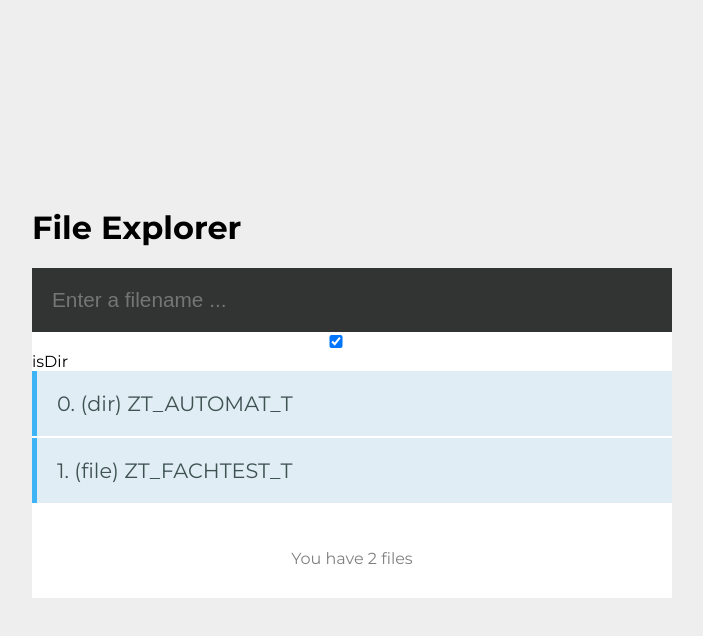
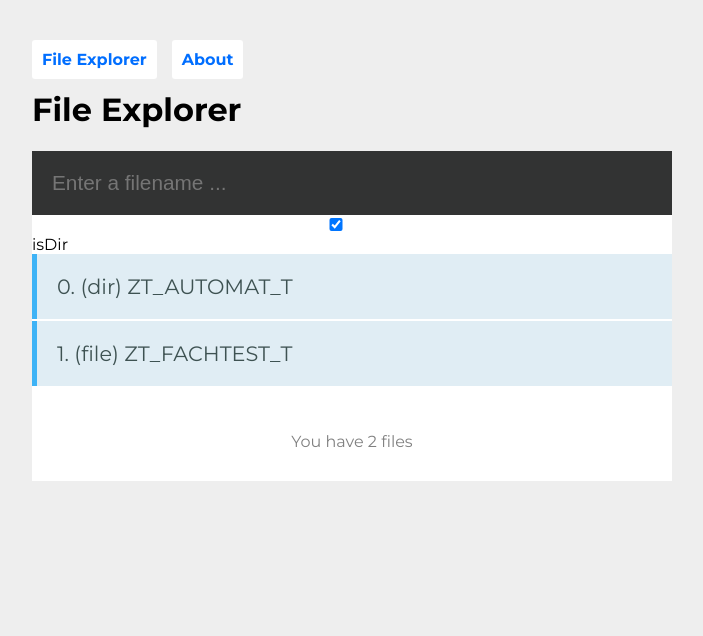
Before and after one commit to roebi/file-explorer-client-vue-electron, a Vue app: page /#/ in a window 1280 px wide. Shown: the top 636 px of the page, without its empty margins (288-991 px from the left). Built offline with nearby package versions, Linux system fonts and the light colour scheme; a small style sheet from the web is missing.

Commit message:
vue-router: client routing for components added. nav added.

```diff
--- a/package.json
+++ b/package.json
@@ -10,7 +10,8 @@
   },
   "dependencies": {
     "vee-validate": "^2.1.0-beta.9",
-    "vue": "^2.5.17"
+    "vue": "^2.5.17",
+    "vue-router": "^3.0.1"
   },
   "devDependencies": {
     "@vue/cli-plugin-babel": "^3.0.3",
--- a/src/App.vue
+++ b/src/App.vue
@@ -1,6 +1,10 @@
 <template>
   <div id="app">
-    <FileExplorer/>
+    <nav>
+      <router-link to="/">File Explorer</router-link>
+      <router-link to="/about">About</router-link>
+    </nav>
+    <router-view/>
   </div>
 </template>
 
@@ -24,7 +28,7 @@ body {
   display: grid;
   grid-template-rows: auto;
   justify-items: center;
-  align-items: center;
+  padding-top: 50px;
 }
 body, html {
   margin: 0;
@@ -33,4 +37,13 @@ body, html {
 #app {
     width: 50%;
 }
+nav a {
+  padding: 10px;
+  text-decoration: none;
+  background: #fff;
+  border-radius: 3px;
+  color: rgb(0, 110, 255);
+  font-weight: bold;
+  margin-right: 15px;
+}
 </style>
--- /dev/null
+++ b/src/components/About.vue
@@ -0,0 +1,6 @@
+<template>
+  <div class="about">
+    <h1>This is about page</h1>
+    <p>File Explorer - Lorem ipsum dolor sit amet, elit, sed do tempor</p>
+  </div>
+</template>
--- a/src/main.js
+++ b/src/main.js
@@ -1,10 +1,12 @@
 import Vue from 'vue';
 import App from './App.vue';
 import VeeValidate from 'vee-validate';
+import router from './router';
 
 Vue.use(VeeValidate);
 Vue.config.productionTip = false;
 
 new Vue({
+  router,
   render: h => h(App)
 }).$mount('#app')
--- /dev/null
+++ b/src/router.js
@@ -0,0 +1,21 @@
+import Vue from 'vue';
+import Router from 'vue-router';
+import FileExplorer from './components/FileExplorer.vue';
+import About from './components/About.vue';
+
+Vue.use(Router);
+
+export default new Router({
+  routes: [
+    {
+      path: '/',
+      name: 'fileexplorer',
+      component: FileExplorer
+    },
+    {
+        path: '/about',
+        name: 'about',
+        component: About
+      }
+  ]
+})
```
Also changed, not shown: 1 other file (tests, documents, lock files or other folders).
